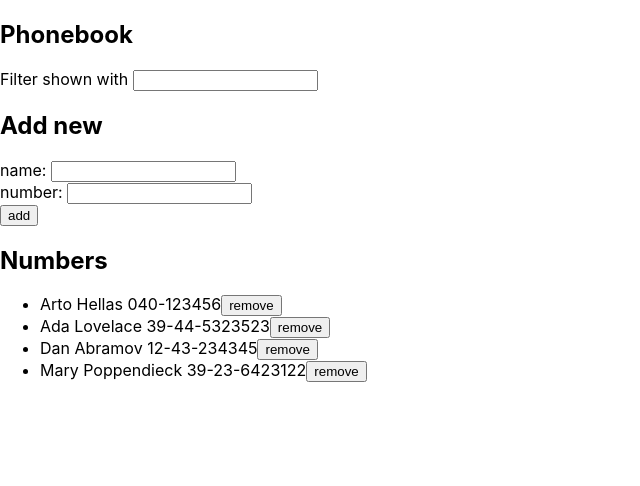
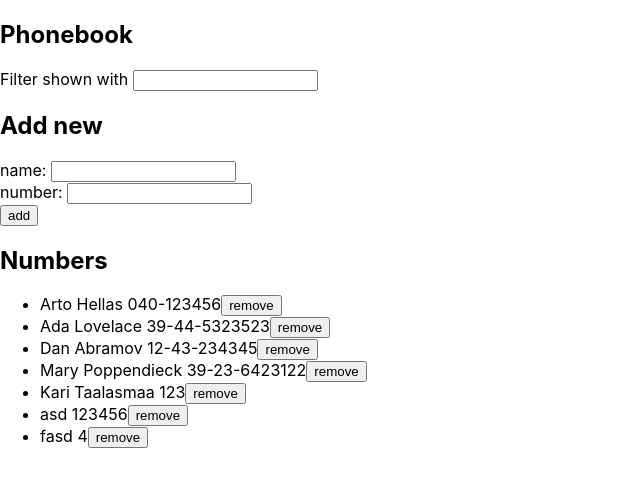
Before and after one commit to Kargamborgh/fullstackmooc, a React (Create React App) app in the folder osa2/puhelinluettelo/: page / in a window 1280 px wide. Shown: the top 486 px of the page, without its empty margins (0-640 px from the left). Built offline with nearby package versions, Linux system fonts and the light colour scheme; data requests are answered from the project's data file.

Commit message:
2.18* tehty, rumasti mutta toimii

```diff
--- a/osa2/puhelinluettelo/db.json
+++ b/osa2/puhelinluettelo/db.json
@@ -19,6 +19,21 @@
       "name": "Mary Poppendieck",
       "number": "39-23-6423122",
       "id": 4
+    },
+    {
+      "name": "Kari Taalasmaa",
+      "number": "123",
+      "id": 5
+    },
+    {
+      "name": "asd",
+      "number": "123456",
+      "id": 6
+    },
+    {
+      "name": "fasd",
+      "number": "4",
+      "id": 7
     }
   ]
 }
--- a/osa2/puhelinluettelo/src/App.js
+++ b/osa2/puhelinluettelo/src/App.js
@@ -27,12 +27,7 @@ const App = () => {
       number: newNumber
     }
 
-    if (persons.map(n => n.name).includes(newName)) {
-      alert(`${newName} on jo lisätty`)
-      setNewName('')
-      setNewNumber('')
-    }
-    else {
+    if (!persons.map(n => n.name).includes(newName)) {
       personService
       .create(personObject)
       .then(returnedPerson => {
@@ -40,6 +35,37 @@ const App = () => {
         setNewName('')
       })
     }
+    else {
+      if (window.confirm(`${newName} on jo lisätty, haluatko päivittää numeron?`)) {
+
+      const id = persons.map(n => n.name).indexOf(newName)+1
+      console.log(id)
+
+      personService
+      .update(id, personObject)
+      .then(returnedPerson => {
+        setPersons(persons.map(person => person.id !== id ? person : returnedPerson))
+      })
+      setNewName('')
+      setNewNumber('')
+    }
+    }
+  }
+
+  const updatePerson = (id, personObject) => {
+    const updateUrl = `http://localhost:3001/persons/${id}`
+    console.log(updateUrl)
+    const person = persons.find(p => p.id === id)
+    const changedPerson = { ...person, number: newNumber }
+
+      personService
+      .update(id, changedPerson)
+      .then(returnedPerson => {
+        setPersons(persons.map(person => person.id !== id ? person : returnedPerson))
+      })
+      console.log(personObject + 'benis')
+      setNewName('')
+      setNewNumber('')
   }
 
   const removePerson = id => {
--- a/osa2/puhelinluettelo/src/services/persons.js
+++ b/osa2/puhelinluettelo/src/services/persons.js
@@ -21,9 +21,15 @@ const remove = (id) => {
     return request.then(response => response.data)
   }
 
+const getByName = (param) => {
+    const request = axios.get(baseUrl, param)
+    return request.then(response => response.data.name.includes())
+}
+
 export default {
   getAll,
   create,
   update,
-  remove
+  remove,
+  getByName
 }
```
